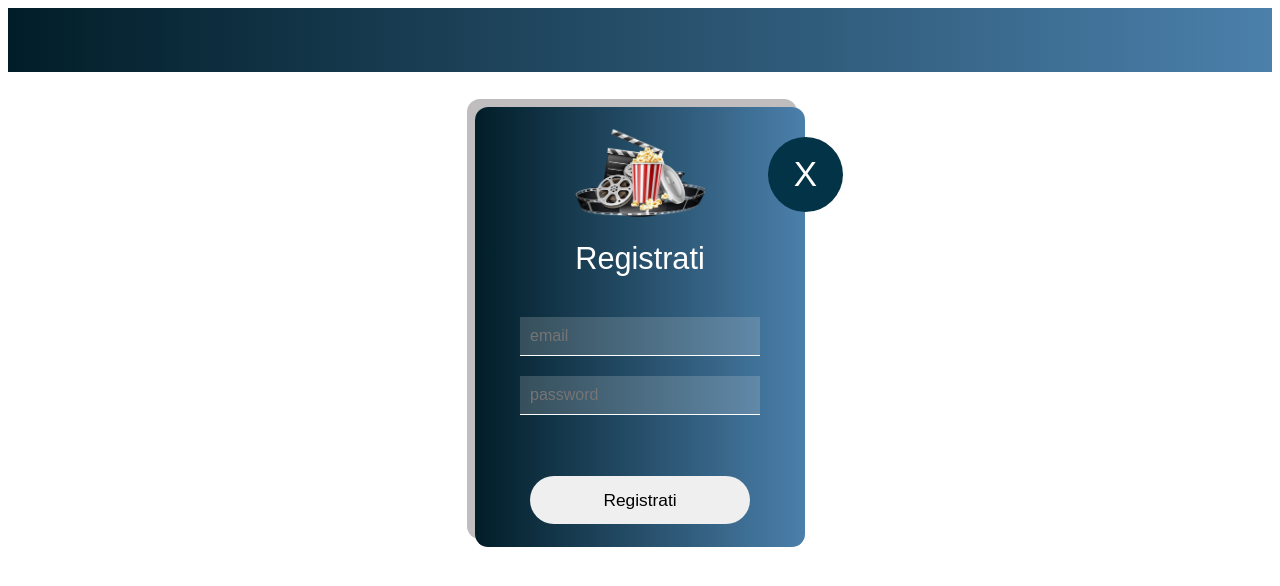
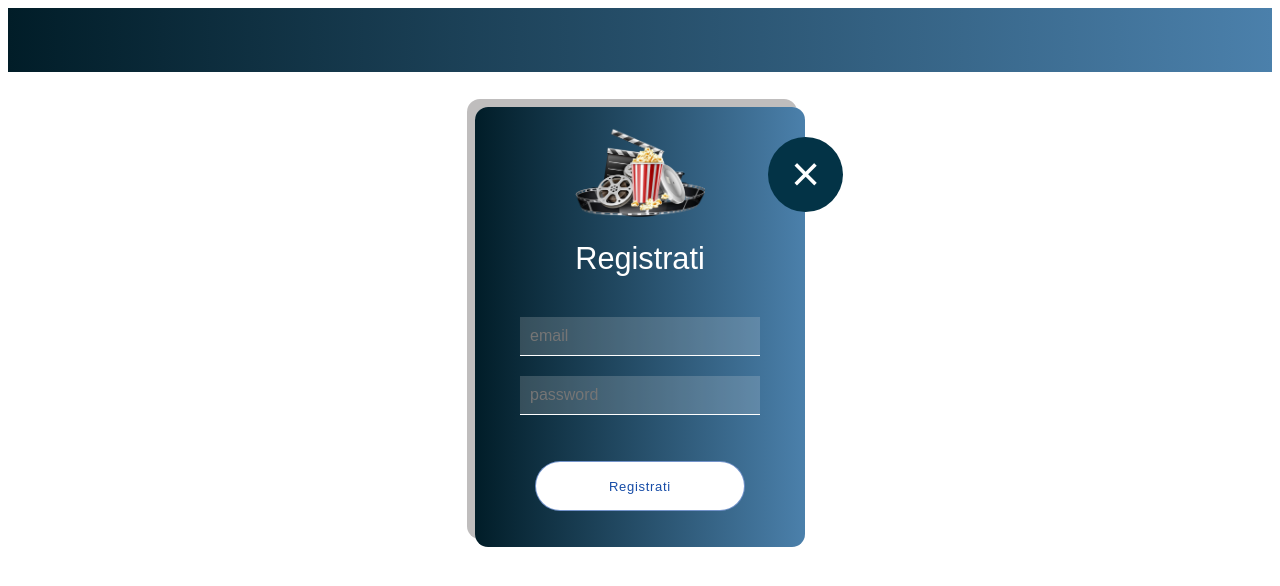
Before and after one commit to LukeSkywa/ProgrammersCreed, an Angular app: page /signin in a window 1280 px wide. Shown: the top 586 px of the page. Built offline with nearby package versions, Linux system fonts and the light colour scheme.

Commit message:
croce e bottoni login e registrati modificati

```diff
--- a/src/app/components/login/login.component.html
+++ b/src/app/components/login/login.component.html
@@ -18,8 +18,8 @@
                 <span class="slider round"></span>
             </label>
         </div>
-        <div>
-            <button type="submit" class="btn-accedi">Accedi</button>
-        </div>
+        <button type="submit">
+            <span>Accedi</span>
+        </button>
     </form>
 </div>
--- a/src/app/components/login/login.component.scss
+++ b/src/app/components/login/login.component.scss
@@ -39,16 +39,6 @@
     background: rgba(226, 225, 225, 0.2);
     outline: none;
     color: white;
-}
-
-.btn-accedi {
-    border-radius: 50px;
-    height: 48px;
-    width: 220px;
-    border: none;
-    color: black;
-    font-size: 13pt;
-    margin-top: 5px;
 }
 
 .switch {
@@ -138,9 +128,91 @@ input:checked+.slider:before {
     background-color: rgb(75, 128, 171);
 }
 
+.btn-registrati:active {
+    background-color: rgb(58, 107, 148);
+    height: 75px;
+    width: 75px;
+    margin-top: 30px;
+}
+
 .logo {
     height: 90px;
     width: 130px;
     margin-bottom: -30px;
     padding: -30px;
 }
+
+//bottone accedi
+button {
+    margin-top: 5px;
+    margin-bottom: 25px;
+    position: relative;
+    outline: none;
+    text-decoration: none;
+    border-radius: 50px;
+    justify-content: center;
+    align-items: center;
+    cursor: pointer;
+    height: 50px;
+    width: 210px;
+    background-color: #ffffff;
+    border: 1px solid rgba(22, 76, 167, 0.6);
+}
+
+button span {
+    color: #164ca7;
+    font-size: 13px;
+    font-weight: 500;
+    letter-spacing: 0.7px;
+}
+
+button:hover {
+    animation: rotate 0.7s ease-in-out both;
+}
+
+button:hover span {
+    animation: storm 0.7s ease-in-out both;
+    animation-delay: 0.06s;
+}
+
+button:active {
+    width: 214px;
+    height: 52px;
+    margin-top: 3px;
+}
+
+@keyframes rotate {
+    0% {
+        transform: rotate(0deg) translate3d(0, 0, 0);
+    }
+    25% {
+        transform: rotate(3deg) translate3d(0, 0, 0);
+    }
+    50% {
+        transform: rotate(-3deg) translate3d(0, 0, 0);
+    }
+    75% {
+        transform: rotate(1deg) translate3d(0, 0, 0);
+    }
+    100% {
+        transform: rotate(0deg) translate3d(0, 0, 0);
+    }
+}
+
+@keyframes storm {
+    0% {
+        transform: translate3d(0, 0, 0) translateZ(0);
+    }
+    25% {
+        transform: translate3d(4px, 0, 0) translateZ(0);
+    }
+    50% {
+        transform: translate3d(-3px, 0, 0) translateZ(0);
+    }
+    75% {
+        transform: translate3d(2px, 0, 0) translateZ(0);
+    }
+    100% {
+        transform: translate3d(0, 0, 0) translateZ(0);
+    }
+}
--- a/src/app/components/register/register.component.html
+++ b/src/app/components/register/register.component.html
@@ -1,6 +1,6 @@
 <div class="login">
     <div class="registrati">
-        <button class="btn-registrati" routerLink="/login">X</button>
+        <button class="btn-registrati" routerLink="/login">×</button>
     </div>
     <form class="loginForm">
         <div>
@@ -12,8 +12,8 @@
             <input id="password" placeholder="password" class="inputFields">
         </div>
         <br><br>
-        <div>
-            <button type="submit" class="btn-accedi">Registrati</button>
-        </div>
+        <button type="submit">
+            <span>Registrati</span>
+        </button>
     </form>
 </div>
--- a/src/app/components/register/register.component.scss
+++ b/src/app/components/register/register.component.scss
@@ -39,16 +39,6 @@
     background: rgba(226, 225, 225, 0.2);
     outline: none;
     color: white;
-}
-
-.btn-accedi {
-    border-radius: 50px;
-    height: 48px;
-    width: 220px;
-    border: none;
-    color: black;
-    font-size: 13pt;
-    margin-top: 5px;
 }
 
 .switch {
@@ -125,7 +115,7 @@ input:checked+.slider:before {
     background-color: rgb(3, 51, 70);
     border: none;
     border-radius: 50px;
-    font-size: 35px;
+    font-size: 50px;
     font-style: bold;
     color: white;
     outline: none;
@@ -139,9 +129,91 @@ input:checked+.slider:before {
     background-color: rgb(75, 128, 171);
 }
 
+.btn-registrati:active {
+    background-color: rgb(58, 107, 148);
+    height: 75px;
+    width: 75px;
+    margin-top: 30px;
+}
+
 .logo {
     height: 90px;
     width: 130px;
     margin-bottom: -30px;
     padding: -30px;
 }
+
+//bottone registrati
+button {
+    margin-top: 0px;
+    margin-bottom: 25px;
+    position: relative;
+    outline: none;
+    text-decoration: none;
+    border-radius: 50px;
+    justify-content: center;
+    align-items: center;
+    cursor: pointer;
+    height: 50px;
+    width: 210px;
+    background-color: #ffffff;
+    border: 1px solid rgba(22, 76, 167, 0.6);
+}
+
+button span {
+    color: #164ca7;
+    font-size: 13px;
+    font-weight: 500;
+    letter-spacing: 0.7px;
+}
+
+button:hover {
+    animation: rotate 0.7s ease-in-out both;
+}
+
+button:hover span {
+    animation: storm 0.7s ease-in-out both;
+    animation-delay: 0.06s;
+}
+
+button:active {
+    width: 214px;
+    height: 52px;
+    margin-top: -2px;
+}
+
+@keyframes rotate {
+    0% {
+        transform: rotate(0deg) translate3d(0, 0, 0);
+    }
+    25% {
+        transform: rotate(3deg) translate3d(0, 0, 0);
+    }
+    50% {
+        transform: rotate(-3deg) translate3d(0, 0, 0);
+    }
+    75% {
+        transform: rotate(1deg) translate3d(0, 0, 0);
+    }
+    100% {
+        transform: rotate(0deg) translate3d(0, 0, 0);
+    }
+}
+
+@keyframes storm {
+    0% {
+        transform: translate3d(0, 0, 0) translateZ(0);
+    }
+    25% {
+        transform: translate3d(4px, 0, 0) translateZ(0);
+    }
+    50% {
+        transform: translate3d(-3px, 0, 0) translateZ(0);
+    }
+    75% {
+        transform: translate3d(2px, 0, 0) translateZ(0);
+    }
+    100% {
+        transform: translate3d(0, 0, 0) translateZ(0);
+    }
+}
```
